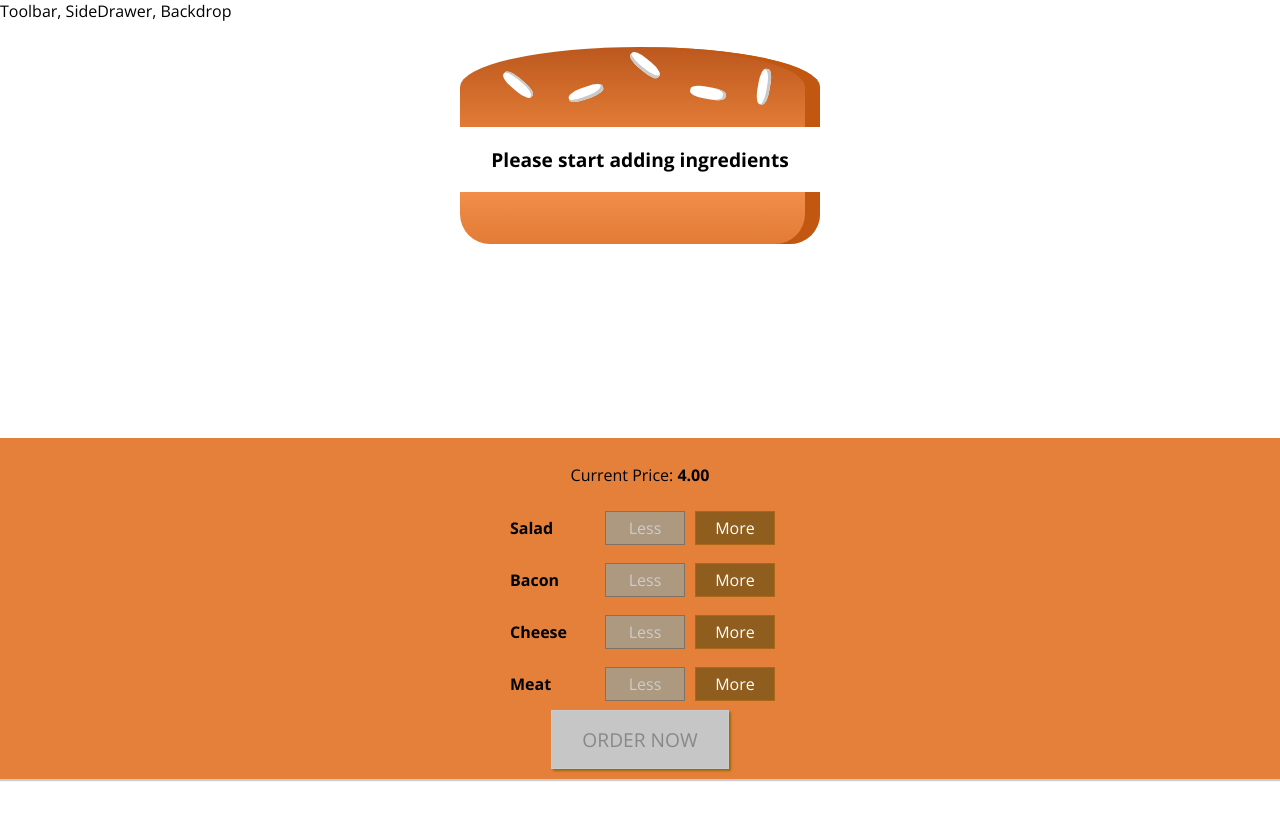
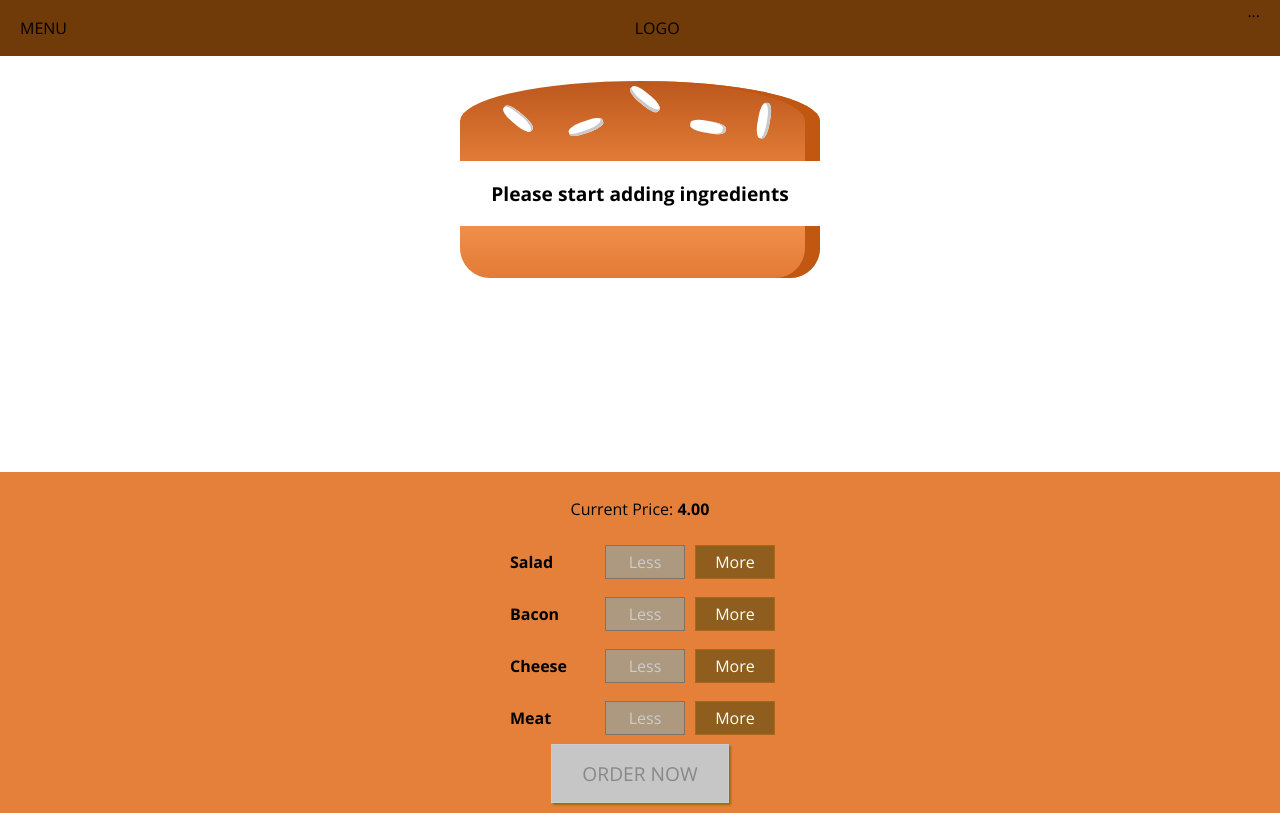
Before and after one commit to jvhti/burger-builder, a React (Create React App) app: page / in a window 1280 px wide. Built offline with nearby package versions, Linux system fonts and the light colour scheme.

Commit message:
Create Toolbar component

```diff
--- a/src/components/Layout/Layout.js
+++ b/src/components/Layout/Layout.js
@@ -1,12 +1,11 @@
 import React from 'react';
 import classes from './Layout.module.scss';
+import Toolbar from "../Navigation/Toolbar/Toolbar";
 
 const layout = (props) => {
   return (
       <React.Fragment>
-        <div>
-          Toolbar, SideDrawer, Backdrop
-        </div>
+        <Toolbar/>
         <main className={classes.Content}>
           {props.children}
         </main>
--- a/src/components/Layout/Layout.module.scss
+++ b/src/components/Layout/Layout.module.scss
@@ -1,3 +1,3 @@
 .Content {
-  margin-top: 16px;
+  margin-top: 72px;
 }
--- /dev/null
+++ b/src/components/Navigation/Toolbar/Toolbar.js
@@ -0,0 +1,16 @@
+import React from 'react';
+import classes from './Toolbar.module.scss';
+
+const toolbar = () => {
+  return (
+      <header className={classes.Toolbar}>
+        <div>MENU</div>
+        <div>LOGO</div>
+        <nav>
+          ...
+        </nav>
+      </header>
+  );
+};
+
+export default toolbar;
--- /dev/null
+++ b/src/components/Navigation/Toolbar/Toolbar.module.scss
@@ -0,0 +1,18 @@
+.Toolbar {
+  height: 56px;
+  width: 100%;
+  position: fixed;
+  top: 0;
+  left: 0;
+  background-color: #703B09;
+  display: flex;
+  justify-content: space-between;
+  align-items: center;
+  padding: 0 20px;
+  box-sizing: border-box;
+  z-index: 90;
+
+  nav {
+    height: 100%;
+  }
+}
```
